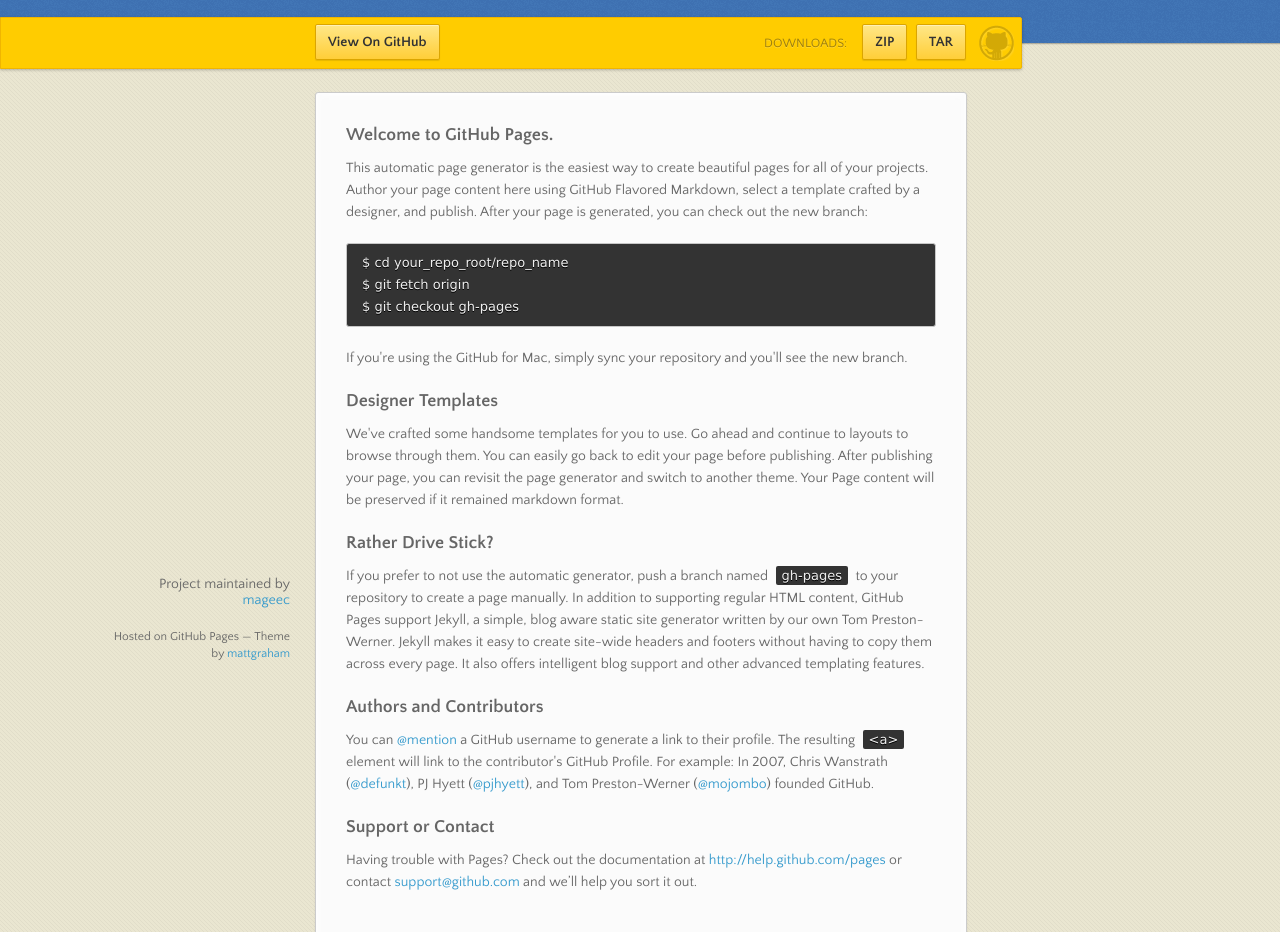
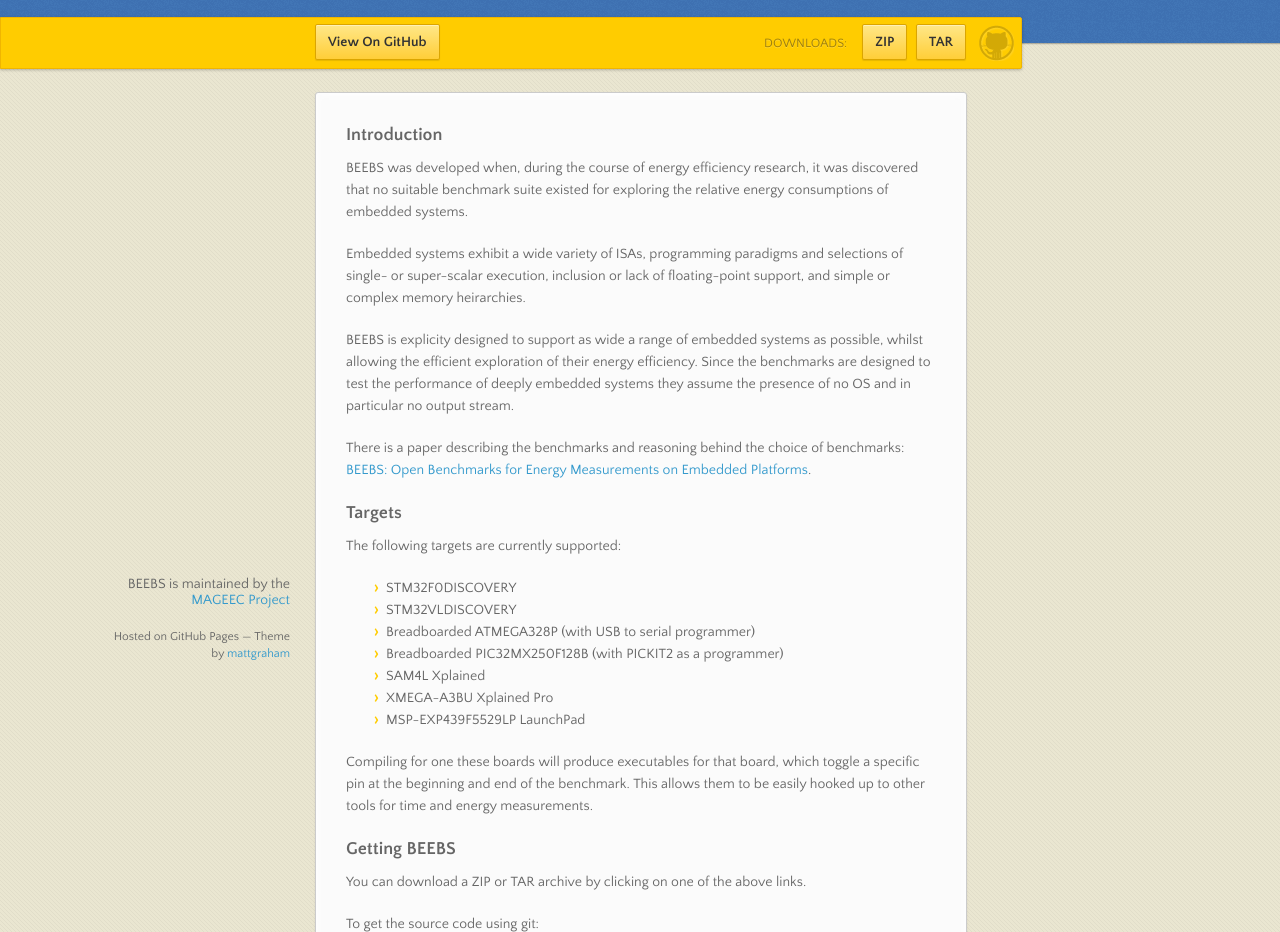
Before and after one commit to mageec/beebs, a plain HTML site: page index.html in a window 1280 px wide. Shown: the part 98-1030 px from the top of the page. Drawn offline with nearby package versions, Linux system fonts and the light colour scheme.

Commit message:
Initial website copy

```diff
--- a/index.html
+++ b/index.html
@@ -3,7 +3,7 @@
   <head>
     <meta charset="utf-8">
     <meta http-equiv="X-UA-Compatible" content="chrome=1">
-    <title>Beebs by mageec</title>
+    <title>BEEBS</title>
     <link rel="stylesheet" href="stylesheets/styles.css">
     <link rel="stylesheet" href="stylesheets/pygment_trac.css">
     <script src="https://ajax.googleapis.com/ajax/libs/jquery/1.7.1/jquery.min.js"></script>
@@ -17,8 +17,8 @@
   <body>
 
       <header>
-        <h1>Beebs</h1>
-        <p>A set of benchmarks chosen to show the energy consumption of embedded devices under different conditions</p>
+        <h1>Bristol/Embecosm Embedded Benchmark Suite</h1>
+        <p>A set of benchmarks that are designed to test the performance of deeply embedded systems</p>
       </header>
 
       <div id="banner">
@@ -40,39 +40,55 @@
       </nav>
       <section>
         <h3>
-<a name="welcome-to-github-pages" class="anchor" href="#welcome-to-github-pages"><span class="octicon octicon-link"></span></a>Welcome to GitHub Pages.</h3>
+<a name="introduction" class="anchor" href="#introduction"><span class="octicon octicon-link"></span></a>Introduction</h3>
 
-<p>This automatic page generator is the easiest way to create beautiful pages for all of your projects. Author your page content here using GitHub Flavored Markdown, select a template crafted by a designer, and publish. After your page is generated, you can check out the new branch:</p>
+<p>BEEBS was developed when, during the course of energy efficiency research, it was discovered that no suitable benchmark suite existed for exploring the relative energy consumptions of embedded systems.</p>
 
-<pre><code>$ cd your_repo_root/repo_name
-$ git fetch origin
-$ git checkout gh-pages
+<p>Embedded systems exhibit a wide variety of ISAs, programming paradigms and selections of single- or super-scalar execution, inclusion or lack of floating-point support, and simple or complex memory heirarchies.</p>
+
+<p>BEEBS is explicity designed to support as wide a range of embedded systems as possible, whilst allowing the efficient exploration of their energy efficiency. Since the benchmarks are designed to test the performance of deeply embedded systems they assume the presence of no OS and in particular no output stream.</p>
+
+<p>There is a paper describing the benchmarks and reasoning behind the choice of benchmarks: <a name="BEEBS: Open Benchmarks for Energy Measurements on Embedded Platforms" href="http://arxiv.org/abs/1308.5174">BEEBS: Open Benchmarks for Energy Measurements on Embedded Platforms</a>.</p>
+
+<h3>
+<a name="targets" class="anchor" href="#targets"><span class="octicon octicon-link"></span></a>Targets</h3>
+
+<p>The following targets are currently supported:</p>
+
+<ul><li>STM32F0DISCOVERY</li>
+<li>STM32VLDISCOVERY</li>
+<li>Breadboarded ATMEGA328P (with USB to serial programmer)</li>
+<li>Breadboarded PIC32MX250F128B (with PICKIT2 as a programmer)</li>
+<li>SAM4L Xplained</li>
+<li>XMEGA-A3BU Xplained Pro</li>
+<li>MSP-EXP439F5529LP LaunchPad</li></ul>
+
+<p></p>Compiling for one these boards will produce executables for that board, which toggle a specific pin at the beginning and end of the benchmark. This allows them to be easily hooked up to other tools for time and energy measurements.</p>
+
+<h3>
+<a name="gettingbeebs" class="anchor" href="#getting-beebs"><span class="octicon octicon-link"></span></a>Getting BEEBS</h3>
+
+<p>You can download a ZIP or TAR archive by clicking on one of the above links.</p>
+
+<p></p>To get the source code using git:</p>
+
+<pre><code>$ git clone https://github.com/mageec/beebs.git
 </code></pre>
 
-<p>If you're using the GitHub for Mac, simply sync your repository and you'll see the new branch.</p>
+<p>See the README file for building instructions and notes.</p>
 
 <h3>
-<a name="designer-templates" class="anchor" href="#designer-templates"><span class="octicon octicon-link"></span></a>Designer Templates</h3>
+<a name="support" class="anchor" href="#support"><span class="octicon octicon-link"></span></a>Support</h3>
 
-<p>We've crafted some handsome templates for you to use. Go ahead and continue to layouts to browse through them. You can easily go back to edit your page before publishing. After publishing your page, you can revisit the page generator and switch to another theme. Your Page content will be preserved if it remained markdown format.</p>
+<p>Questions and feedback should be directed to the <a name="MAGEEC mailing list" href="http://mageec.org/cgi-bin/mailman/listinfo/mageec">MAGEEC mailing list</a>
 
 <h3>
-<a name="rather-drive-stick" class="anchor" href="#rather-drive-stick"><span class="octicon octicon-link"></span></a>Rather Drive Stick?</h3>
+<a name="contributing" class="anchor" href="contributing"><span class="octicon octicon-link"></span></a>Contributing</h3>
 
-<p>If you prefer to not use the automatic generator, push a branch named <code>gh-pages</code> to your repository to create a page manually. In addition to supporting regular HTML content, GitHub Pages support Jekyll, a simple, blog aware static site generator written by our own Tom Preston-Werner. Jekyll makes it easy to create site-wide headers and footers without having to copy them across every page. It also offers intelligent blog support and other advanced templating features.</p>
-
-<h3>
-<a name="authors-and-contributors" class="anchor" href="#authors-and-contributors"><span class="octicon octicon-link"></span></a>Authors and Contributors</h3>
-
-<p>You can <a href="https://github.com/blog/821" class="user-mention">@mention</a> a GitHub username to generate a link to their profile. The resulting <code>&lt;a&gt;</code> element will link to the contributor's GitHub Profile. For example: In 2007, Chris Wanstrath (<a href="https://github.com/defunkt" class="user-mention">@defunkt</a>), PJ Hyett (<a href="https://github.com/pjhyett" class="user-mention">@pjhyett</a>), and Tom Preston-Werner (<a href="https://github.com/mojombo" class="user-mention">@mojombo</a>) founded GitHub.</p>
-
-<h3>
-<a name="support-or-contact" class="anchor" href="#support-or-contact"><span class="octicon octicon-link"></span></a>Support or Contact</h3>
-
-<p>Having trouble with Pages? Check out the documentation at <a href="http://help.github.com/pages">http://help.github.com/pages</a> or contact <a href="mailto:support@github.com">support@github.com</a> and we’ll help you sort it out.</p>
+<p>Contributions may be made via GitHub Pull Requests and issues should be logged to the GitHub Issue Tracker</p>
       </section>
       <footer>
-        <p>Project maintained by <a href="https://github.com/mageec">mageec</a></p>
+        <p>BEEBS is maintained by the <a href="https://github.com/mageec">MAGEEC Project</a></p>
         <p><small>Hosted on GitHub Pages &mdash; Theme by <a href="https://twitter.com/michigangraham">mattgraham</a></small></p>
       </footer>
     </div>
```
